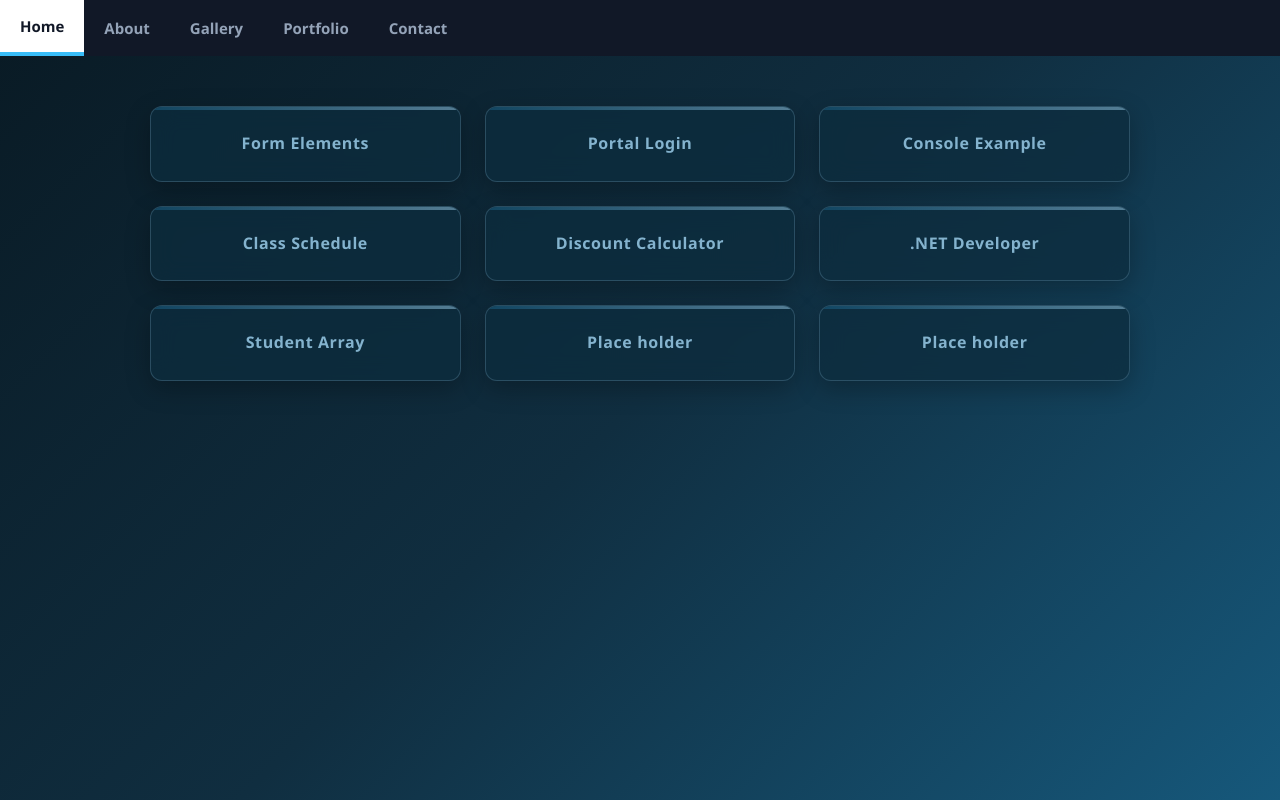
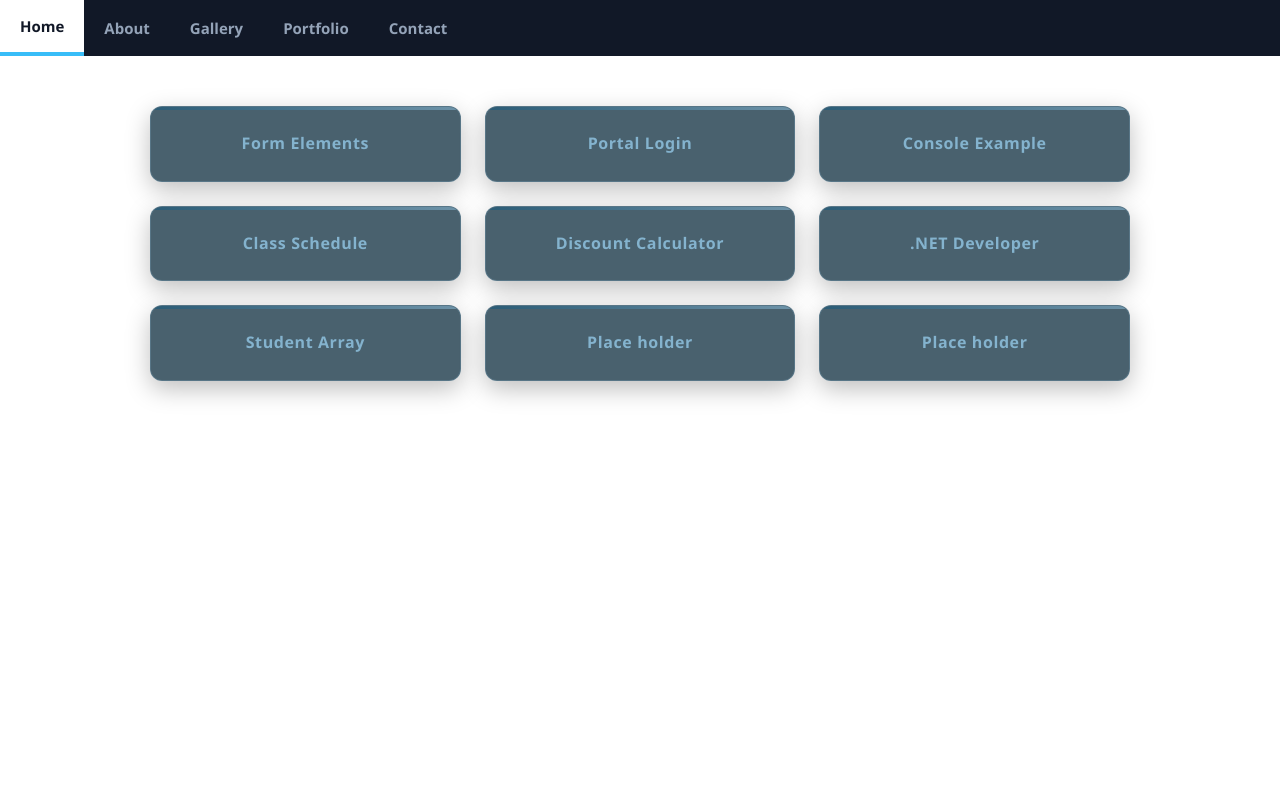
Before and after one commit to Kristhyl21/KristhylPortfolio, a plain HTML site: page portfolio.html in a window 1280 px wide. Drawn offline with Linux system fonts and the light colour scheme.

Commit message:
Update body background color to white
Changed the body background color to white.

```diff
--- a/gridStyle.css
+++ b/gridStyle.css
@@ -5,7 +5,7 @@
 }
 
 body {
-    background: linear-gradient(135deg, #091a24 0%, #102e40 50%, #16587b 100%);
+    background-color: #white;
     font-family: 'Segoe UI', system-ui, -apple-system, BlinkMacSystemFont, Roboto, sans-serif;
     min-height: 100vh;
     color: #ffffff;
```
